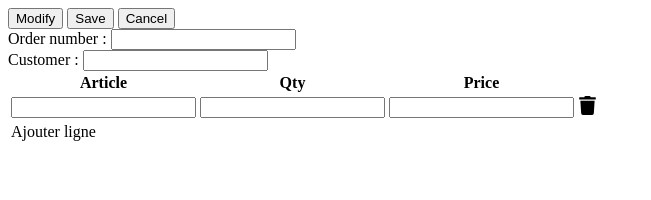
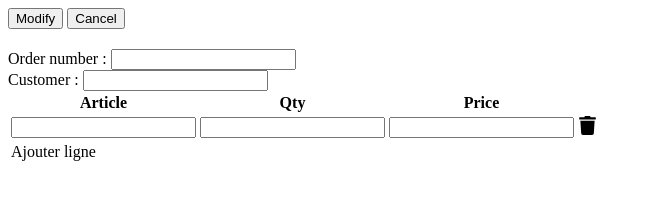
Before and after one commit to m0r7y/api_1, a plain HTML site: page index.html in a window 1280 px wide. Shown: the whole page, without its empty margins (0-651 px from the left). Drawn offline with Linux system fonts and the light colour scheme.

Commit message:
[IMP] css

```diff
--- a/index.html
+++ b/index.html
@@ -7,9 +7,9 @@
 </head>
 
 <body>
-    <div>
+    <div class="form-button">
         <button id="modify" type="button">Modify</button>
-        <button id="save" type="button">Save</button>
+        <button id="save" class="d-none" type="button">Save</button>
         <button id="cancel" type="button">Cancel</button>
     </div>
     <form action="" type="POST">
--- a/static/src/css/main.css
+++ b/static/src/css/main.css
@@ -2,3 +2,11 @@
     width: 19px;
     height: 19px;
 }
+
+.d-none {
+    display: none;
+}
+
+.form-button {
+    margin-bottom: 20px;
+}
```
